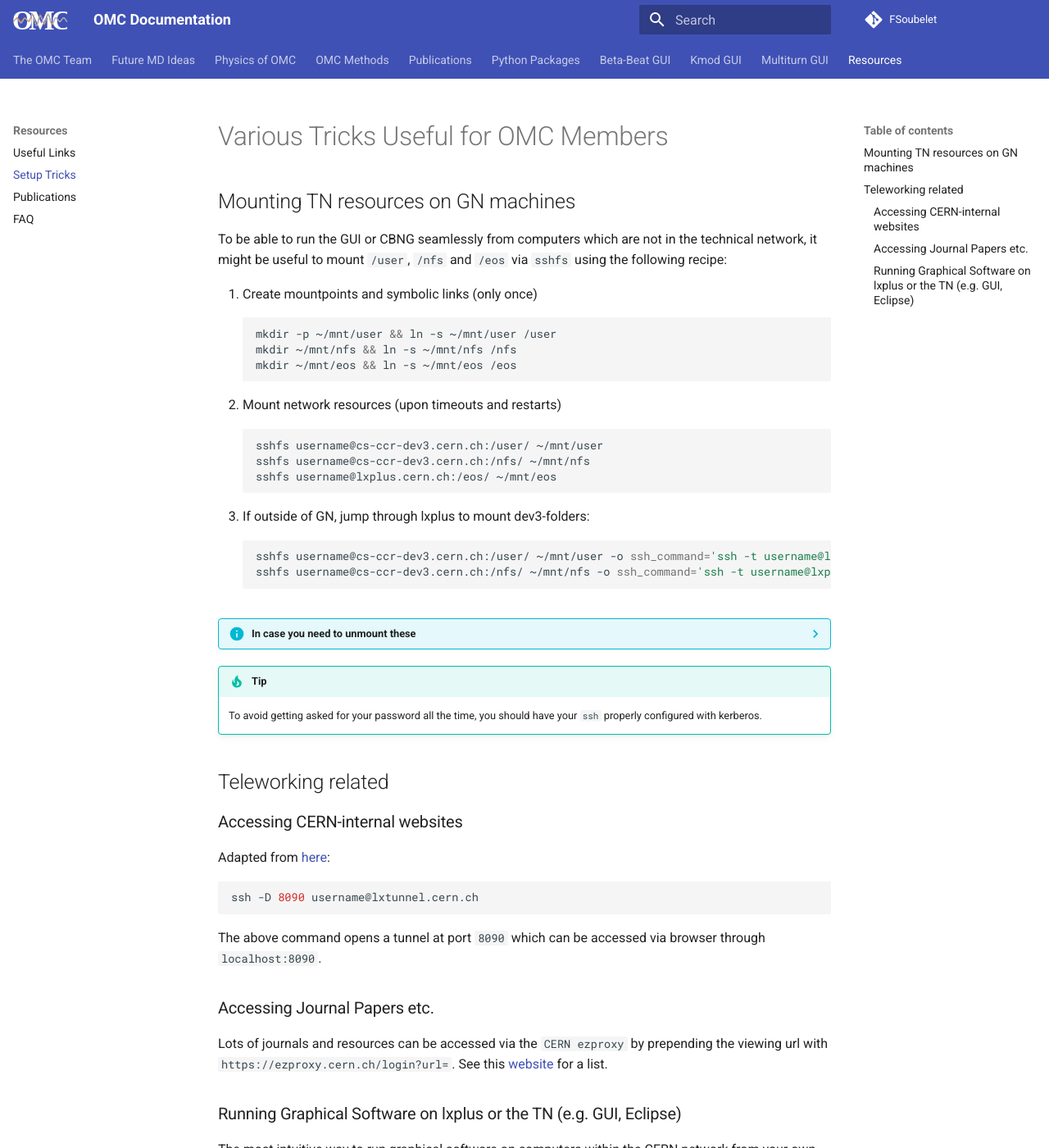
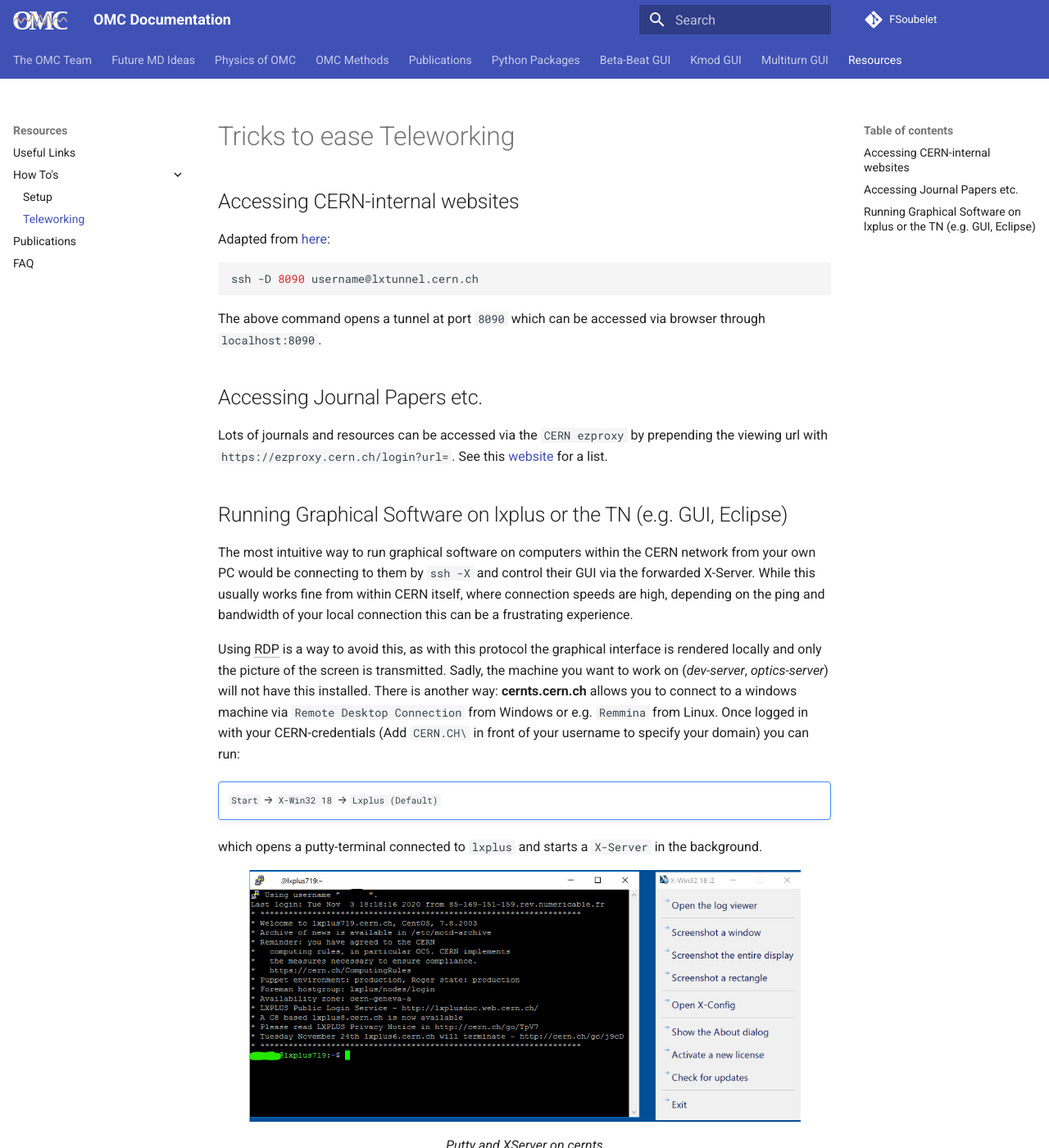
Before and after one commit to pylhc/pylhc.github.io, an MkDocs documentation site: the page built from docs/resources/howto/teleworking.md, in a window 1280 px wide and 1400 px high. Shown: the whole window at 82% size. Built offline with MkDocs 1.6.1 and Material for MkDocs 9.7.7, drawn with Linux system fonts in a browser that asks for light colours.

Commit message:
HowTo Section

````diff
--- a/docs/resources/tricks.md
+++ b/docs/resources/howto/teleworking.md
@@ -1,40 +1,7 @@
-# Various Tricks Useful for OMC Members
 
-## Mounting TN resources on GN machines
+# Tricks to ease Teleworking
 
-To be able to run the GUI or CBNG seamlessly from computers which are not in the technical network, it might be useful to mount `/user`, `/nfs` and `/eos` via `sshfs` using the following recipe:
-
-1. Create mountpoints and symbolic links (only once)
-```bash
-mkdir -p ~/mnt/user && ln -s ~/mnt/user /user
-mkdir ~/mnt/nfs && ln -s ~/mnt/nfs /nfs
-mkdir ~/mnt/eos && ln -s ~/mnt/eos /eos
-```
-2. Mount network resources (upon timeouts and restarts)
-```bash
-sshfs username@cs-ccr-dev3.cern.ch:/user/ ~/mnt/user
-sshfs username@cs-ccr-dev3.cern.ch:/nfs/ ~/mnt/nfs
-sshfs username@lxplus.cern.ch:/eos/ ~/mnt/eos
-```
-3. If outside of GN, jump through lxplus to mount dev3-folders:
-```bash
-sshfs username@cs-ccr-dev3.cern.ch:/user/ ~/mnt/user -o ssh_command='ssh -t username@lxplus.cern.ch ssh'
-sshfs username@cs-ccr-dev3.cern.ch:/nfs/ ~/mnt/nfs -o ssh_command='ssh -t username@lxplus.cern.ch ssh'
-```
-
-??? info "In case you need to unmount these"
-    ```
-    sudo fusermount -u ~/mnt/user
-    sudo fusermount -u ~/mnt/nfs
-    sudo fusermount -u ~/mnt/eos
-    ```
-
-!!! tip
-    To avoid getting asked for your password all the time, you should have your `ssh` properly configured with kerberos.
-
-## Teleworking related
-
-### Accessing CERN-internal websites
+## Accessing CERN-internal websites
 
 Adapted from [here][codi_teleworking]:
 ```bash
@@ -43,12 +10,12 @@ ssh -D 8090 username@lxtunnel.cern.ch
 
 The above command opens a tunnel at port `8090` which can be accessed via browser through `localhost:8090`.
 
-### Accessing Journal Papers etc.
+## Accessing Journal Papers etc.
 
 Lots of journals and resources can be accessed via the `CERN ezproxy` by prepending the viewing url with `https://ezproxy.cern.ch/login?url=`.
 See this [website][ezproxy_website]{target=_blank} for a list.
 
-### Running Graphical Software on lxplus or the TN (e.g. GUI, Eclipse)
+## Running Graphical Software on lxplus or the TN (e.g. GUI, Eclipse)
 
 The  most intuitive way to run graphical software on computers within the CERN network from your own PC would be connecting to them by `ssh -X` and control their GUI via the forwarded X-Server.
 While this usually works fine from within CERN itself, where connection speeds are high, depending on the ping and bandwidth of your local connection this can be a frustrating experience.
@@ -64,14 +31,14 @@ Once logged in with your CERN-credentials (Add `CERN.CH\` in front of your usern
 which opens a putty-terminal connected to `lxplus` and starts a `X-Server` in the background.
 
 <figure>
-  <img src="../../assets/images/tricks/putty_and_xserver_cernts.png" width=90%>
+  <img src="../../../assets/images/tricks/putty_and_xserver_cernts.png" width=90%>
   <figcaption>Putty and XServer on cernts</figcaption>
 </figure>
 
 Executing any graphical software from this terminal will ask for connection authorization, which you need to approve.
 
 <figure>
-  <img src="../../assets/images/tricks/allow_xserver_connection.png" width=60%>
+  <img src="../../../assets/images/tricks/allow_xserver_connection.png" width=60%>
   <figcaption>Approve connection to XServer</figcaption>
 </figure>
 
--- a/mkdocs.yml
+++ b/mkdocs.yml
@@ -151,6 +151,8 @@ nav:
       - Running the GUI: guis/multiturn/running.md
   - Resources:
       - Useful Links: resources/links.md
-      - Setup Tricks: resources/tricks.md
+      - How To's:
+        - Setup: resources/howto/setup.md
+        - Teleworking: resources/howto/teleworking.md
       - Publications: omc_team/publications.md
       - FAQ: resources/faqs.md
````
Also changed, not shown: docs/resources/howto/setup.md (added, +33 -0 lines).
